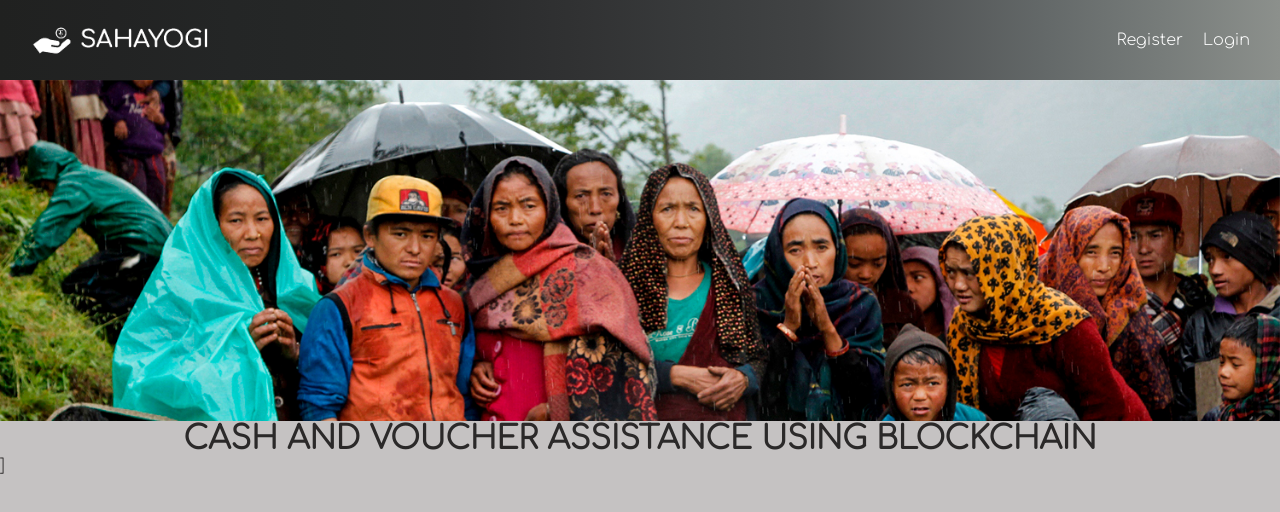
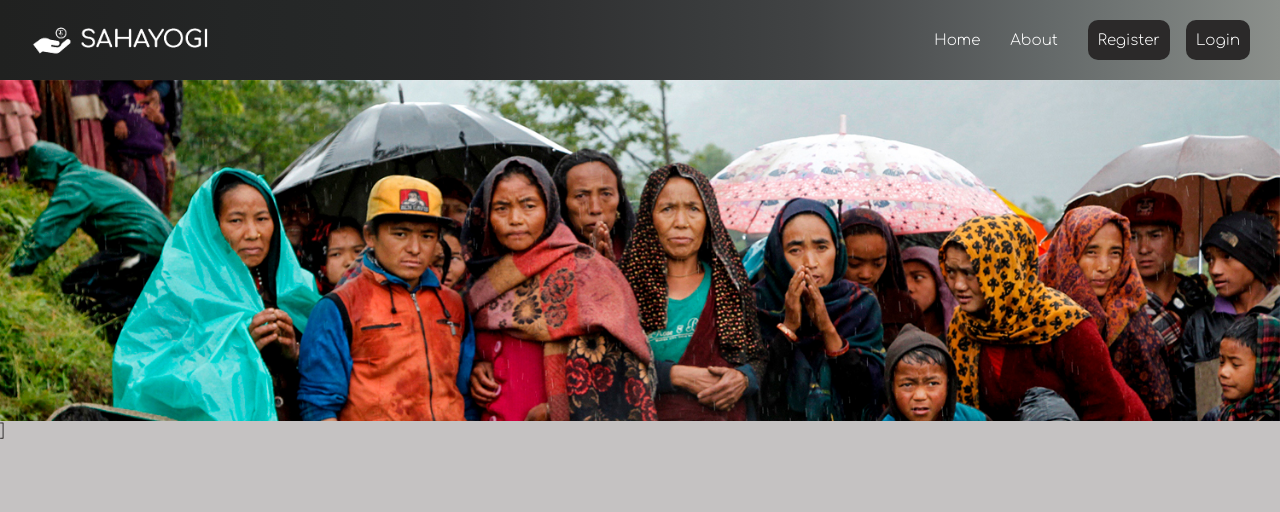
Before and after one commit to Sahayogi/sahayogi-Client, a React (Create React App) app: page / in a window 1280 px wide. Shown: the top 512 px of the page. Built offline with nearby package versions, Linux system fonts and the light colour scheme.

Commit message:
nav menu

```diff
--- a/src/components/navbar/Navbar.js
+++ b/src/components/navbar/Navbar.js
@@ -2,6 +2,8 @@ import "./Navbar.css";
 import logo from "../../assets/sahayogi.png";
 import React from "react";
 import styled from "styled-components";
+import Home from "../../pages/Home";
+import { Button } from "@material-ui/core";
 
 const Container = styled.div`
   height: 80px;
@@ -38,14 +40,31 @@ const NavbarRight = styled.div`
   flex: 1;
   display: flex;
   justify-content: flex-end;
-  margin: 10px;
+  padding-right: 10px;
+  margin: 20px;
 `;
 
+const StyledButton = styled.button`
+  background-color: rgb(43, 41, 41);
+  color: white;
+  font-size: 15px;
+  padding: 10px;
+  border-radius: 10px;
+  cursor: pointer;
+  border: none;
+`;
 const MenuItem = styled.div`
   display: flex;
+  justify-content: center;
+  align-self: auto;
+  gap: 1rem;
+`;
+const MenuTitle = styled.div`
+  display: flex;
   color: white;
+  font-size: 15px;
   align-items: center;
-  padding-right: 20px;
+  padding-right: 30px;
 `;
 
 const Navbar = () => {
@@ -57,8 +76,13 @@ const Navbar = () => {
         </NavbarLeft>
 
         <NavbarRight>
-          <MenuItem>Register</MenuItem>
-          <MenuItem>Login</MenuItem>
+          <MenuTitle>Home</MenuTitle>
+          <MenuTitle>About</MenuTitle>
+
+          <MenuItem>
+            <StyledButton>Register</StyledButton>
+            <StyledButton>Login</StyledButton>
+          </MenuItem>
 
           {/* <FiBell
             className="bell"
--- a/src/pages/Home.js
+++ b/src/pages/Home.js
@@ -10,7 +10,7 @@ const Home = () => {
       <div className="homeImage">
       <img src={home} alt="" />
         <div className="homeTitle">
-          <h1>CASH AND VOUCHER ASSISTANCE USING BLOCKCHAIN</h1>
+
         </div>
 
       </div>
```
